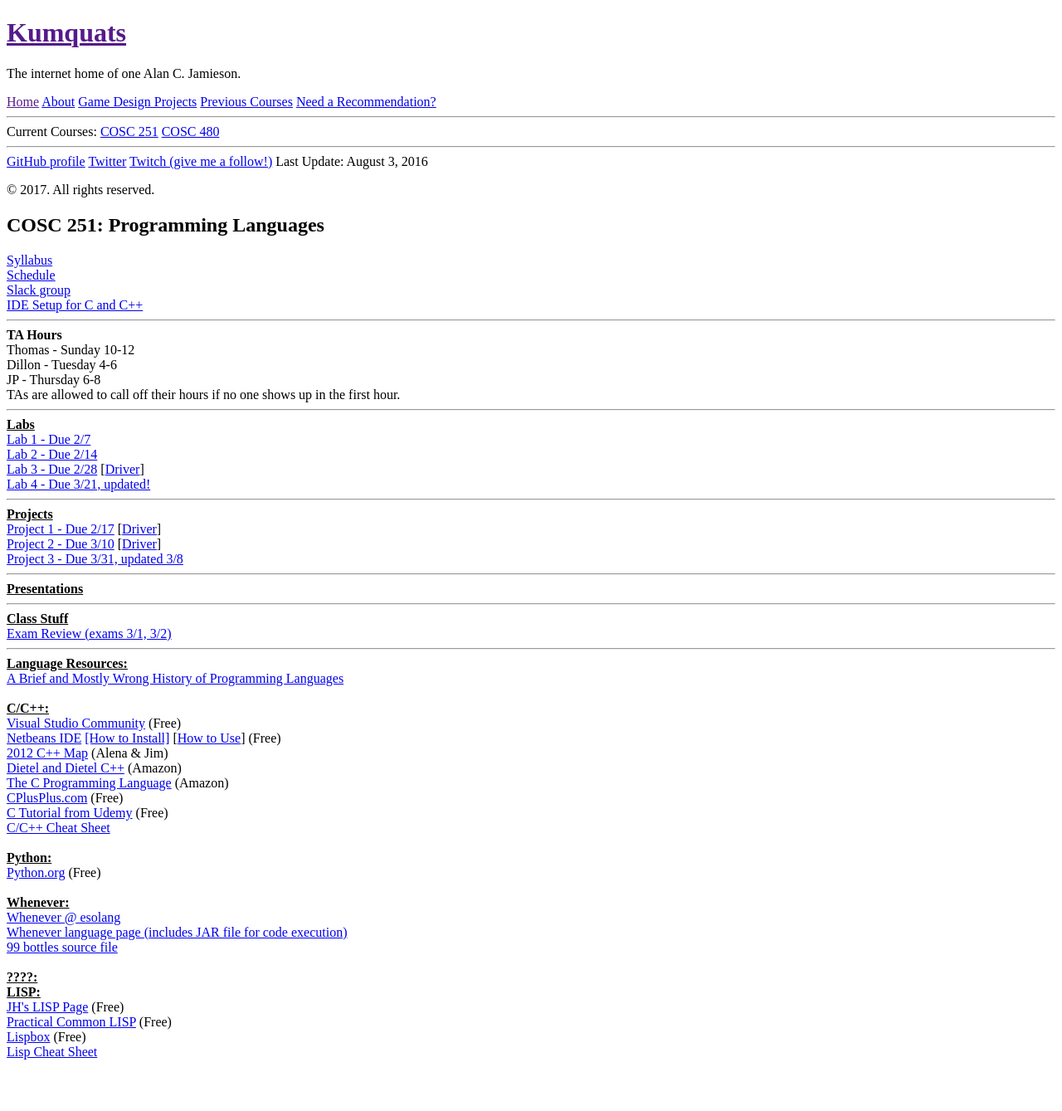
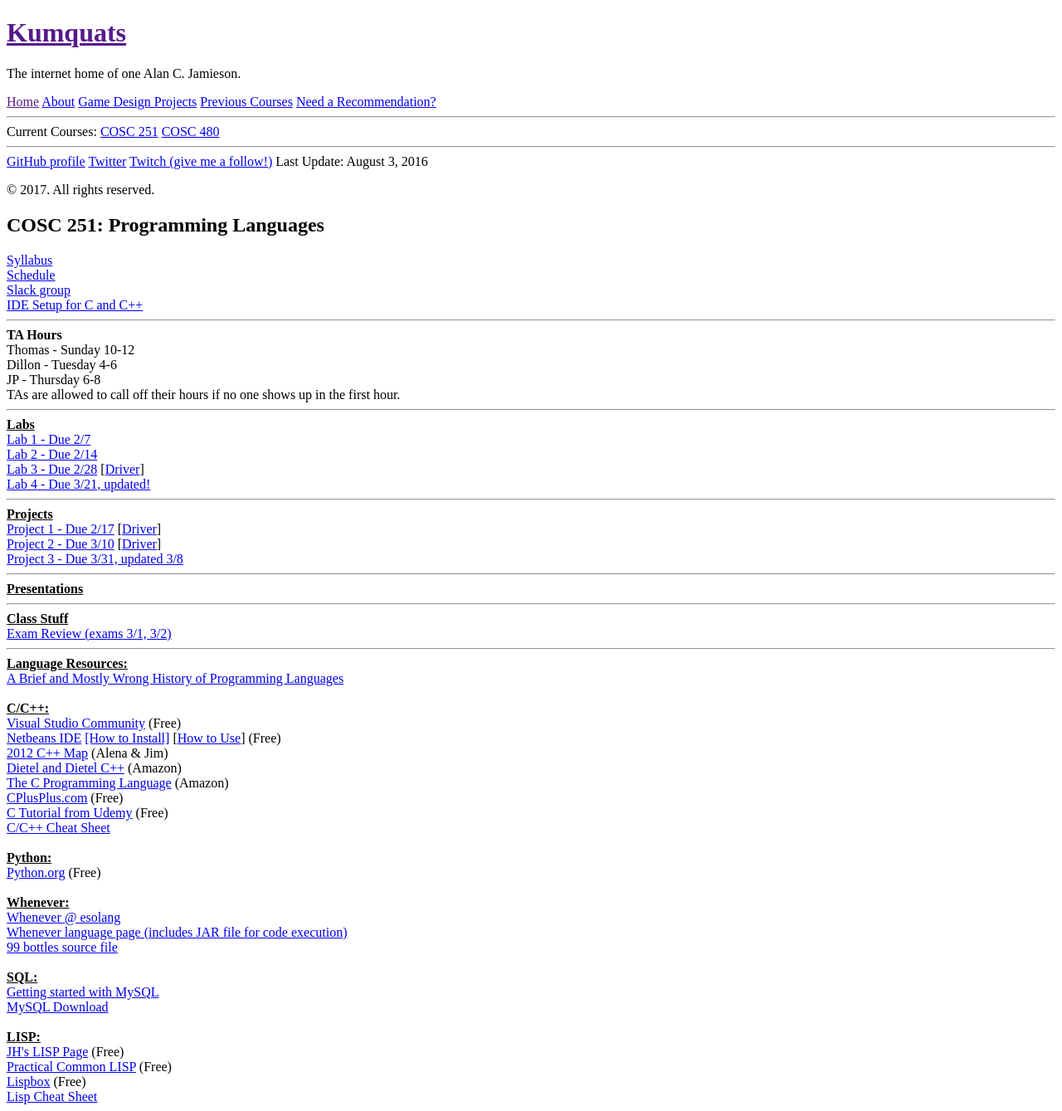
Before and after one commit to ripark/ripark.github.io, a Jekyll site: the page built from s17/cosc251.html, in a window 1280 px wide. Shown: the whole page at 83% size. Built offline with Jekyll 4.4.1, drawn with Linux system fonts in a browser that asks for light colours; Markdown is read by kramdown in place of the engine named in the settings; before the commit the page ends 1285 px from its top, so only the background shows below that.

Commit message:
251 stuff

```diff
--- a/s17/cosc251.html
+++ b/s17/cosc251.html
@@ -104,7 +104,10 @@ TAs are allowed to call off their hours if no one shows up in the first hour.
         <br /><a href="http://ripark.github.io/s17/99.txt">99 bottles source file</a>
         <br>
         <br>
-        <strong><u>????:</u></strong>
+        <strong><u>SQL:</u></strong>
+        <br /><a href="https://dev.mysql.com/doc/mysql-getting-started/en/">Getting started with MySQL</a>
+        <br /><a href="https://dev.mysql.com/downloads/mysql/">MySQL Download</a>
+        <br>
         <br>
         <strong><u>LISP:</u></strong>
         <br /><a href=
```
